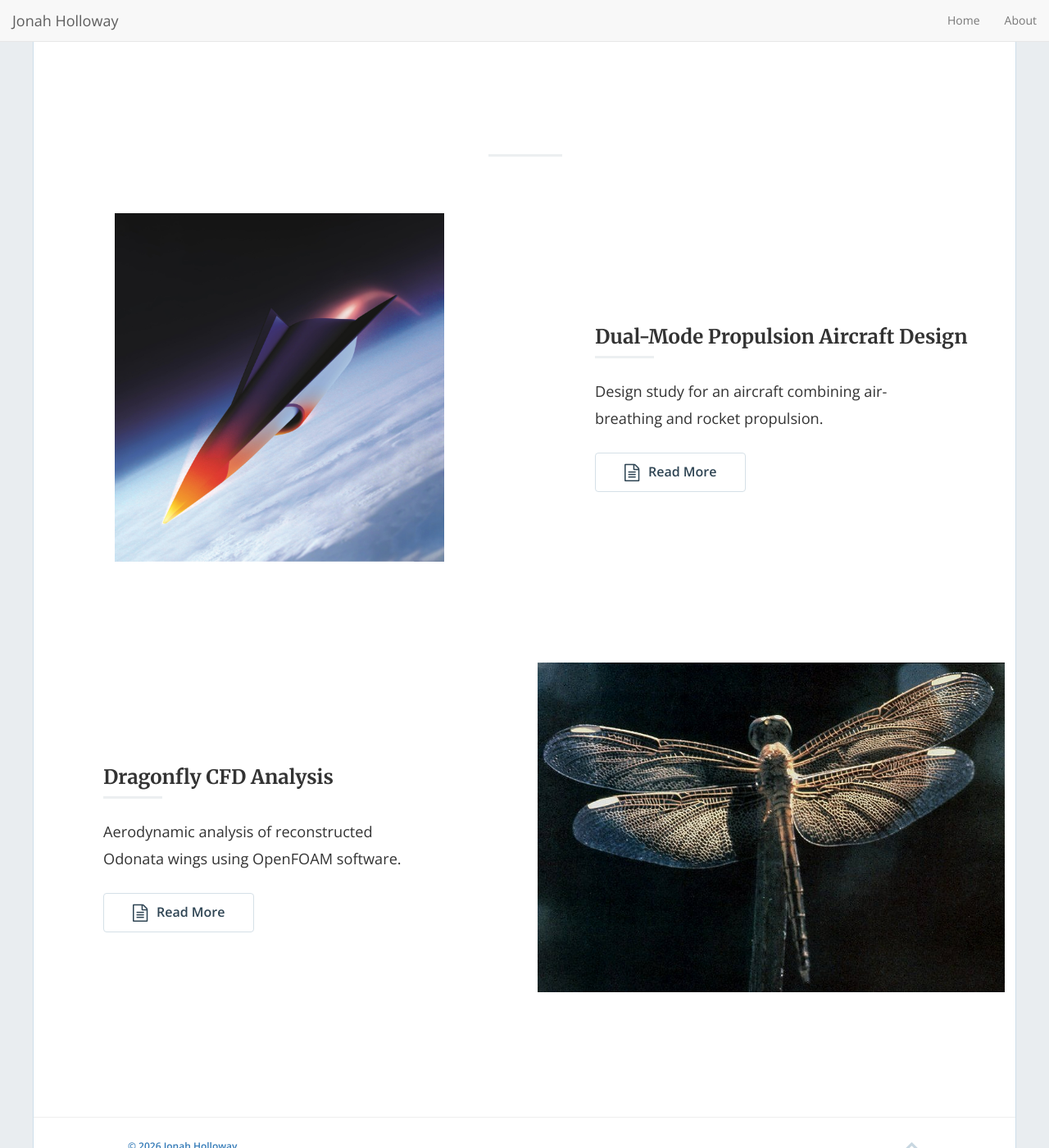
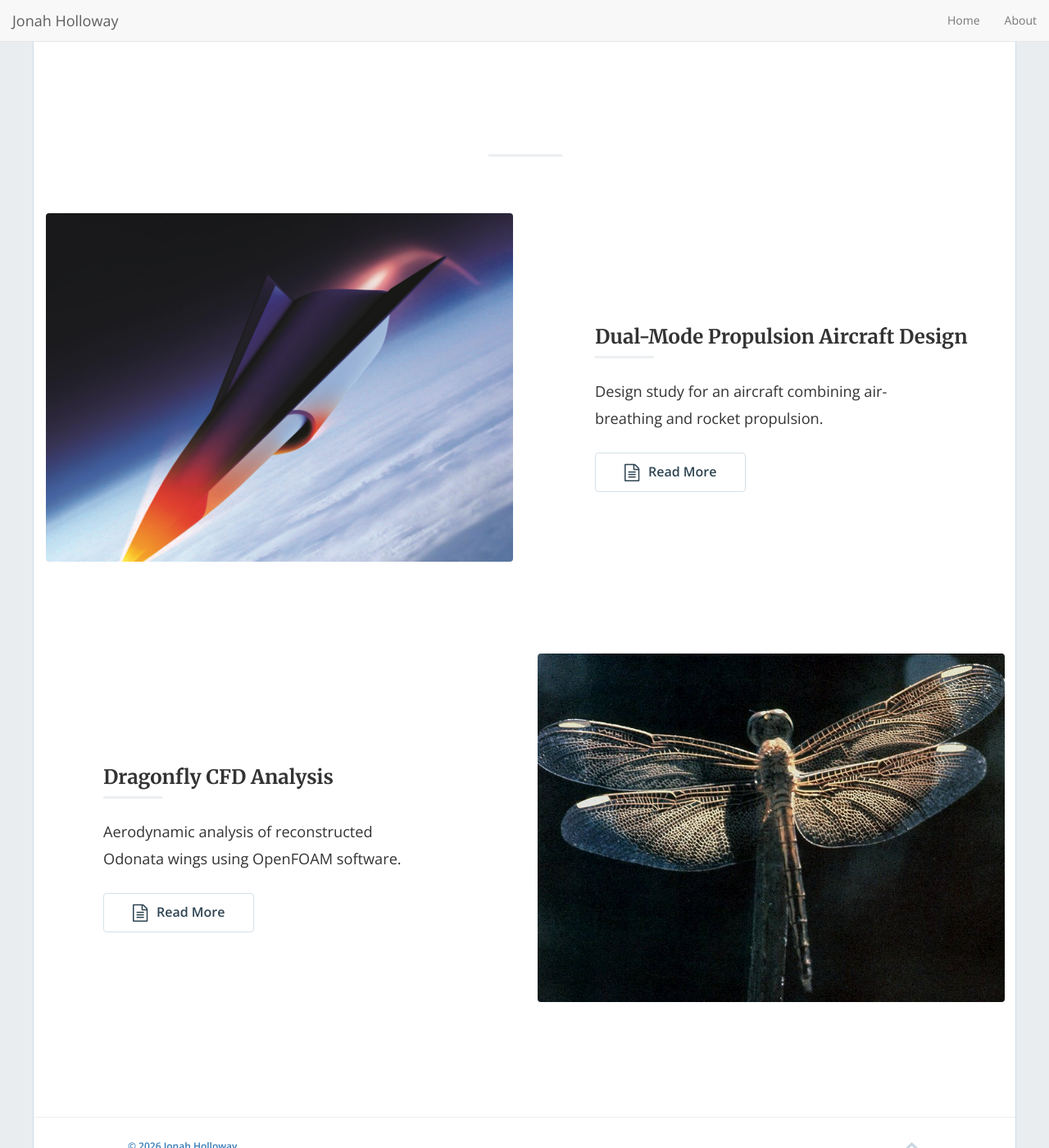
Before and after one commit to jonahholloway/jonahholloway.github.io, a Jekyll site: the page built from index.html, in a window 1280 px wide and 1400 px high, scrolled down 670 px. Shown: the whole window at 82% size. Built offline with Jekyll 4.4.1, drawn with Linux system fonts in a browser that asks for light colours; nearby versions of some CDN libraries; the list of posts is cut into pages by our own code.

Commit message:
Update style.scss

```diff
--- a/css/style.scss
+++ b/css/style.scss
@@ -319,7 +319,7 @@ button.btn, input.btn {
   img.img-responsive {
     width: 100%;
     height: 425px;
-    object-fit: contain;
+    object-fit: cover;
     border-radius: 4px;
   }
 }
```
